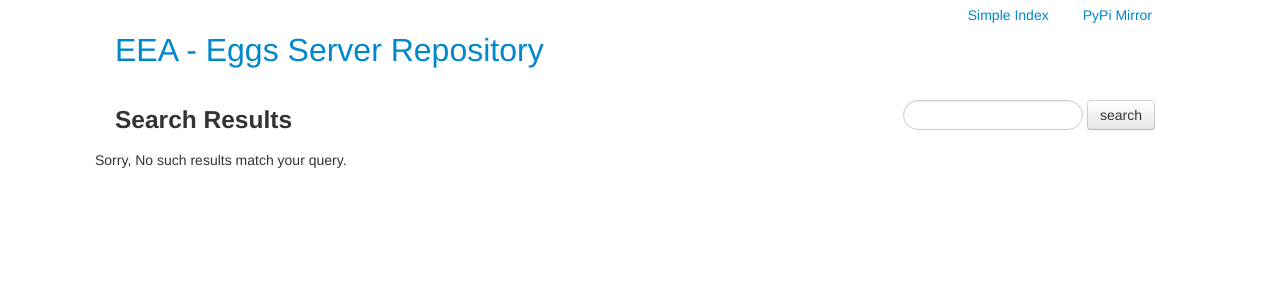
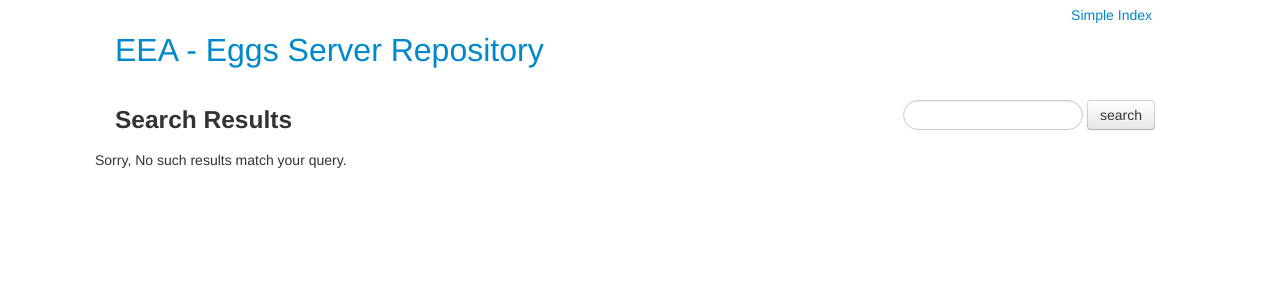
Before and after one commit to eea/ClueReleaseManager, a Python web app: template src/clue/relmgr/templates/search.html in a window 1280 px wide. Shown: the top 300 px of the page. Run offline with Jinja, Linux system fonts and the light colour scheme; the template is opened without the code that fills it, so the values that code supplies are empty.

Commit message:
Refs #30946 - Cleanup PyPI mirror

```diff
--- a/src/clue/relmgr/templates/base.html
+++ b/src/clue/relmgr/templates/base.html
@@ -9,7 +9,6 @@
   <body>
     <ul class="top-actions">
       <li><a href="{{ url_root }}simple/" class="btn btn-link">Simple Index</a></li>
-      <li><a href="{{ url_root }}pypi/" class="btn btn-link">PyPi Mirror</a></li>
     </ul>
     <div class="top">
       <div class="logo"><a href="{{ url_root }}">EEA - Eggs Server Repository</a></div>
```
